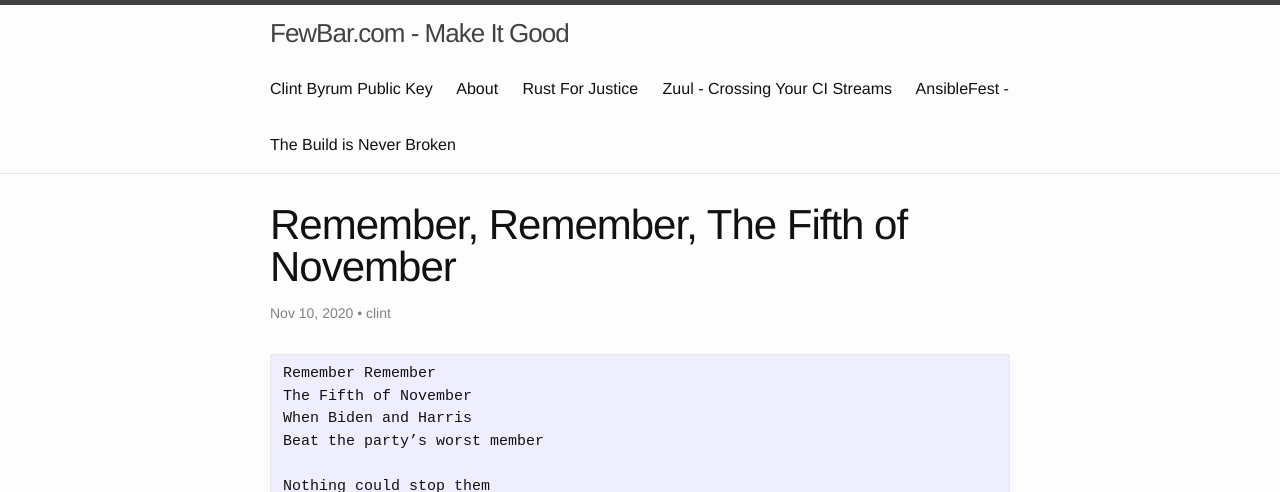
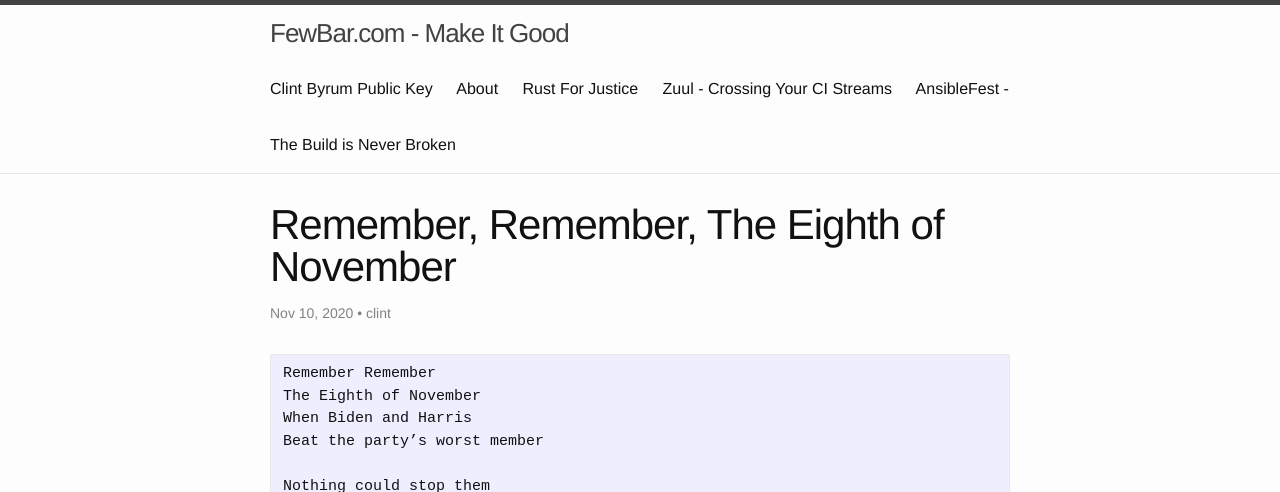
Before and after one commit to SpamapS/SpamapS.github.io, a Jekyll site: the page built from _posts/2020-11-10-the-eighth-of-november.md, in a window 1280 px wide and 1400 px high. Shown: the top 492 px of the window. Built offline with Jekyll 4.4.1, drawn with Linux system fonts in a browser that asks for light colours; some of the changed text lies outside the part shown.

Commit message:
Whoops I meant eigth

````diff
--- a/_posts/2020-11-10-the-fifth-of-november.md
+++ b/_posts/2020-11-10-the-eighth-of-november.md
@@ -2,7 +2,7 @@
 layout: post
 status: publish
 published: true
-title: Remember, Remember, The Fifth of November
+title: Remember, Remember, The Eighth of November
 author: clint
 categories:
     - Life
@@ -11,7 +11,7 @@
 ---
 ```
 Remember Remember
-The Fifth of November
+The Eighth of November
 When Biden and Harris
 Beat the party’s worst member
 
````
